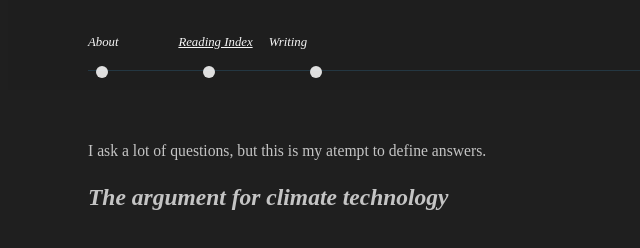
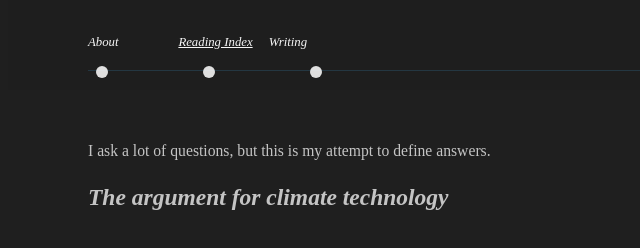
Before and after one commit to snroy-rs/snroy-rs.github.io, a plain HTML site: page writing.html in a window 1280 px wide. Shown: the full height of the page, 0-640 px from the left. Drawn offline with Linux system fonts and the light colour scheme; a web font is replaced by a local one.

Commit message:
ATTEMPT* gosh

```diff
--- a/writing.html
+++ b/writing.html
@@ -11,7 +11,7 @@
 
   <body>
     <div class="List">
-        <p>I ask a lot of questions, but this is my atempt to define answers.
+        <p>I ask a lot of questions, but this is my attempt to define answers.
             <br><br>
             <br>
 
```
